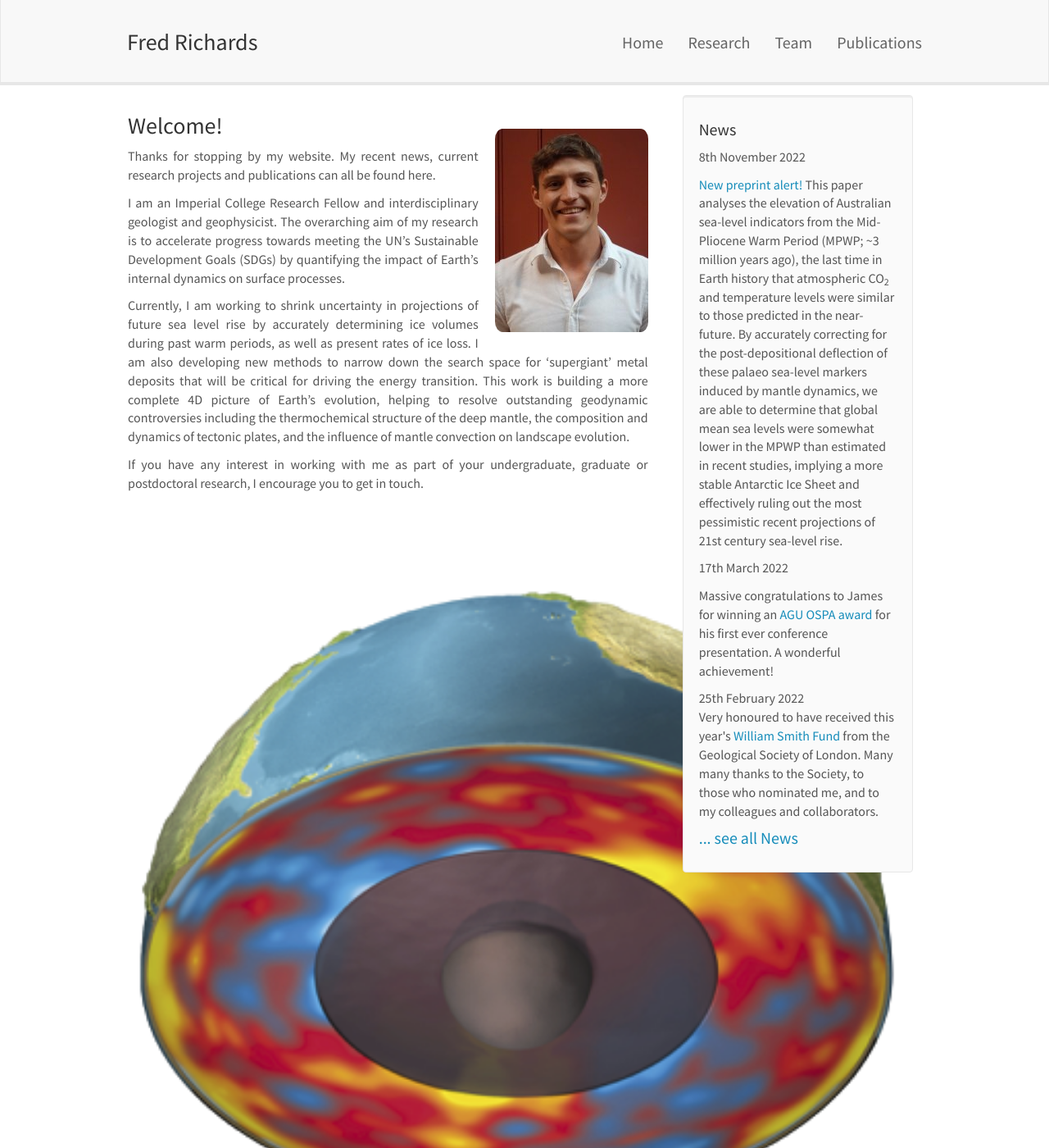
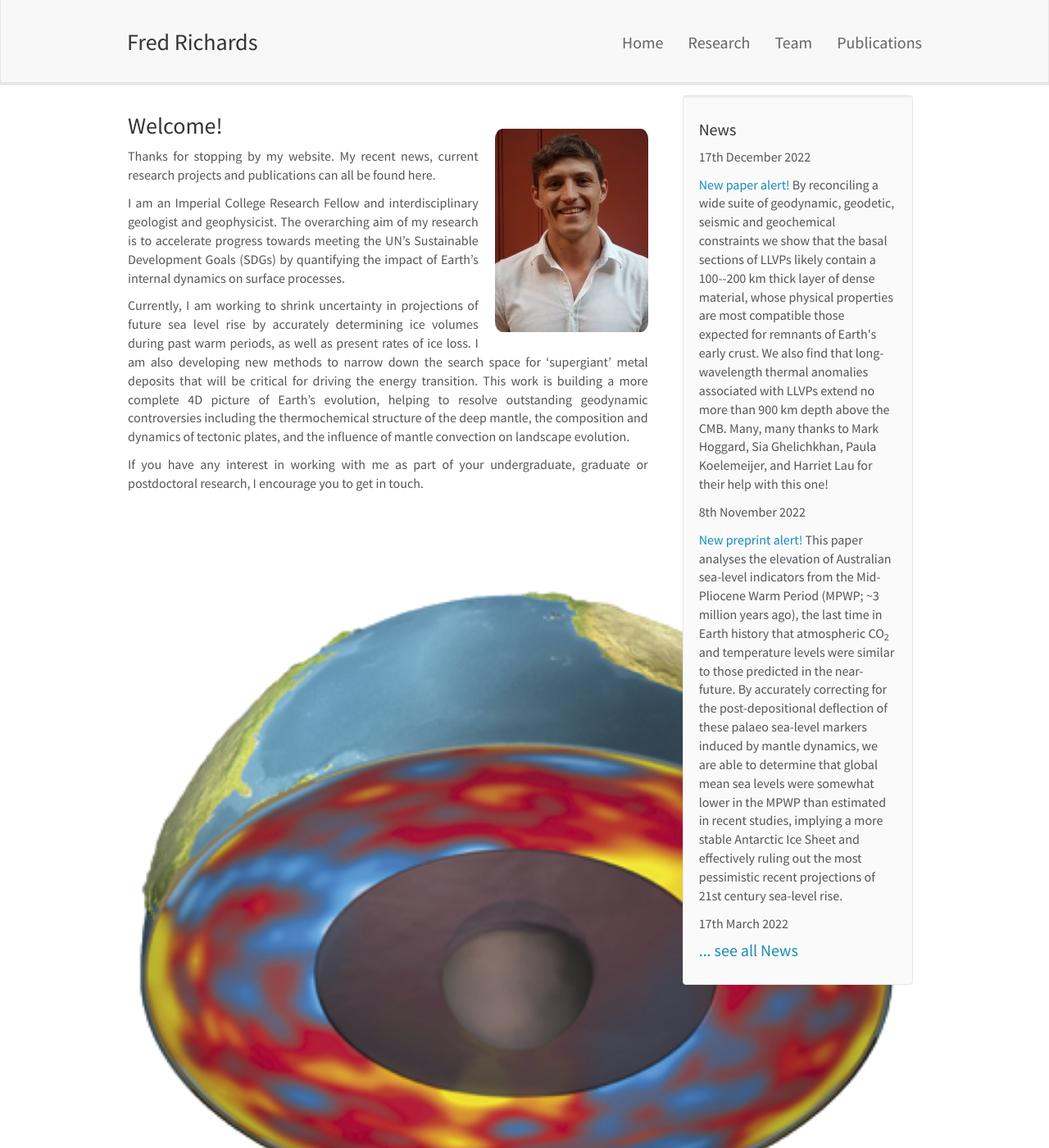
Before and after one commit to freddrichards/freddrichards.github.io, a Jekyll site: the page built from index.md, in a window 1280 px wide and 1400 px high. Shown: the whole window at 82% size. Built offline with Jekyll 4.4.1, drawn with Linux system fonts in a browser that asks for light colours; nearby versions of some CDN libraries.

Commit message:
Update news.yml

```diff
--- a/_data/news.yml
+++ b/_data/news.yml
@@ -1,3 +1,6 @@
+- date: 17th December 2022
+- headline: "<a href='/documents/papers/richards_etal_202e_epsl.pdf'>New paper alert!</a> By reconciling a wide suite of geodynamic, geodetic, seismic and geochemical constraints we show that the basal sections of LLVPs likely contain a 100--200 km thick layer of dense material, whose physical properties are most compatible those expected for remnants of Earth's early crust. We also find that long-wavelength thermal anomalies associated with LLVPs extend no more than 900 km depth above the CMB. Many, many thanks to Mark Hoggard, Sia Ghelichkhan, Paula Koelemeijer, and Harriet Lau for their help with this one!"
+
 - date: 8th November 2022
 - headline: "<a href='/documents/papers/richards_etal_2022_nature_inreview.pdf'>New preprint alert!</a> This paper analyses the elevation of Australian sea-level indicators from the Mid-Pliocene Warm Period (MPWP; ~3 million years ago), the last time in Earth history that atmospheric CO<sub>2</sub> and temperature levels were similar to those predicted in the near-future. By accurately correcting for the post-depositional deflection of these palaeo sea-level markers induced by mantle dynamics, we are able to determine that global mean sea levels were somewhat lower in the MPWP than estimated in recent studies, implying a more stable Antarctic Ice Sheet and effectively ruling out the most pessimistic recent projections of 21st century sea-level rise."
 
```
